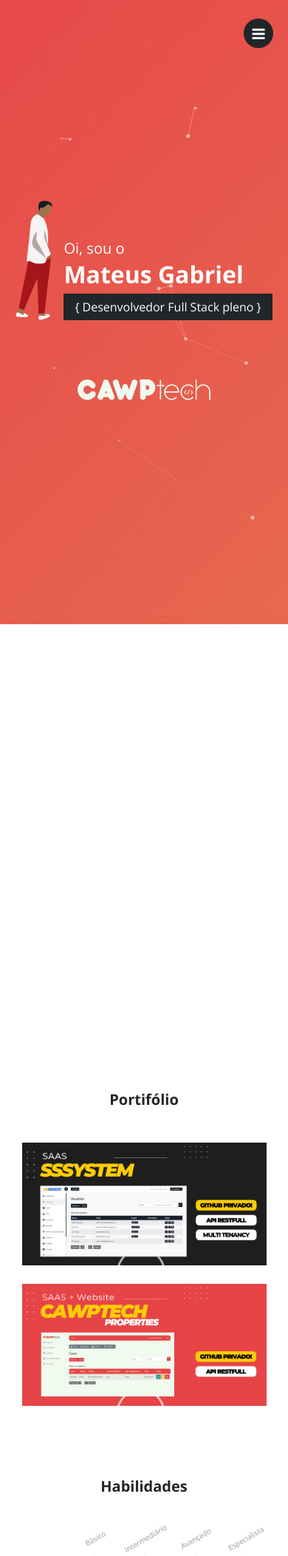
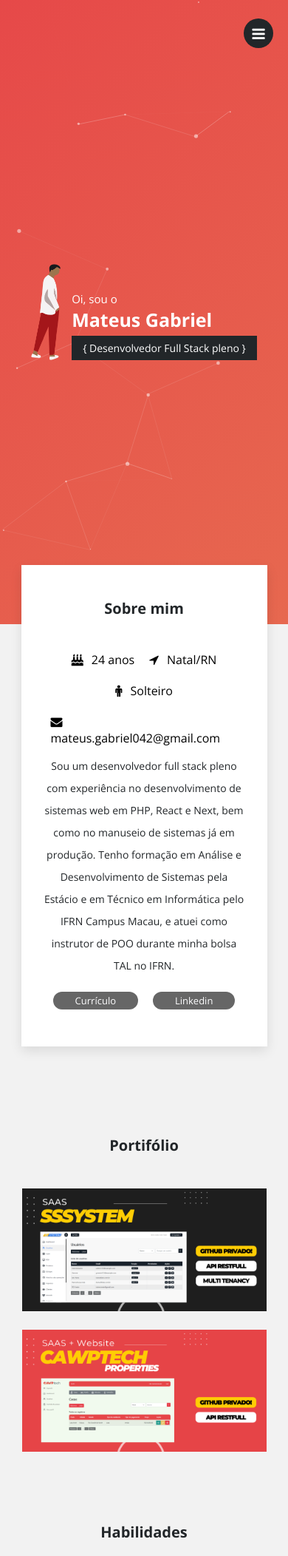
Before and after one commit to mateusgabriel042/meu-portfolio, a PHP site: page / in a window 390 px wide. Shown: the top 2104 px of the page at 74% size. Run offline with PHP 8.4, Linux system fonts and the light colour scheme.

Commit message:
manutencao da responsividade

```diff
--- a/assets/css/style.css
+++ b/assets/css/style.css
@@ -14,7 +14,7 @@
 *a formatacao aqui afetara todos os elementos
 *-------------------------------------------------------------------------------------
 */
-html, body {margin:0px; padding:0px; width:100%; height:100%;}
+html, body {margin:0px; padding:0px; width:100%; height:100%; background-color:rgba(0,0,0,0.05);}
 ul {float:left; margin:0px; padding:0px; list-style:none;}
 ul li {float:left;}
 a {text-decoration:none; cursor:pointer;}
@@ -109,36 +111,40 @@
 
 
 main {position:absolute; width:100%; top:0px; right:0px; display:flex; flex-wrap:wrap; justify-content:center;}
-main section {float:left; width:100%; margin-bottom:20px; display:flex; flex-wrap:wrap; border-radius:7px; padding:15px 25px;}
+main section {float:left; width:100%; margin-bottom:20px; display:flex; flex-wrap:wrap; padding:15px 25px;}
 main section h2 {float:left; width:100%; color:#222629; font-size:20px; margin-bottom:30px; padding:5px 0px; text-align:center;}
 main section h3 {float:left; width:100%; font-size:16px; color:#222629; margin-bottom:10px; text-align:center;}
 
 
 
 
-header {position: relative; top:0px; right:0px; float:left; width:100%; height:100vh; display:flex; align-items:center;
-	align-content:center;
-	justify-content:space-between;
-	padding:0px 10%;
-	flex-wrap:wrap;
+header {position: relative; top:0px; right:0px; float:left; width:100%; height:100vh;
 	background: linear-gradient(-45deg, #e9c46a, #e76f51, #e64548, #e1301d);
 	background-size: 400% 400%;
 	animation: gradient 10s ease infinite;
 }
-header div.area-left {position:absolute; display:flex; align-items:flex-end; align-content:flex-end;}
-header div.area-left img {margin-right:15px; width:50px;}
-header div.area-left label {color:#ffffff; font-size:20px;}
-header div.area-left h1 {color:#ffffff; margin-bottom:5px;}
-header div.area-left span {float:left; background-color:#222629; color:#ffffff; padding:7px 15px;}
-header div.area-right {position:absolute; right:9%; display:flex; justify-content:flex-end;}
+header div.content-header {position:absolute; left:0px; top:0px; width:100%; height:100%; display:flex; align-items:center;
+	flex-wrap: wrap;
+	align-content:center;
+	justify-content:space-around;
+	padding:0px;
+}
+header div.area-left {display:flex; align-items:flex-end; align-content:flex-end;}
+header div.area-left img {margin-right:15px; width:70px;}
+header div.area-left label {color:#ffffff; font-size:25px;}
+header div.area-left h1 {color:#ffffff; margin-bottom:5px; font-size:28px;}
+header div.area-left span {float:left; background-color:#222629; font-size:18px; color:#ffffff; padding:7px 15px;}
+header div.area-right {right:9%; display:flex; justify-content:flex-end;}
 header div.area-right img {width:250px;}
 
 @media (min-width:0px) and (max-width:680px) {
-
 	header {justify-content:center;}
-	header div.area-left {float:left; width:100%; justify-content:center; margin-top:-140px;}
-	header div.area-right {float:left; width:100%; justify-content: center; margin-top:210px; right:0%;}
-	header div.area-right img {width:180px;}
+	header div.area-left {width:100%; justify-content:center;}
+	header div.area-left img {width:40px;}
+	header div.area-left label {font-size:15px;}
+	header div.area-left h1 {font-size:25px;}
+	header div.area-left span {font-size:14px;}
+	header div.area-right {display:none;}
 }
 
 @media (min-width:681px) and (max-width:875px) {
@@ -164,7 +170,7 @@
 
 main section.about {transform:translateY(-80px) translateX(-100vw); opacity:0; width:70%; background-color:#ffffff; padding:40px 30px; display:flex; justify-content: center; flex-wrap:wrap; box-shadow:0px 6px 15px 0px rgba(0,0,0,0.1);}
 main section.about article {float:left; width:100%;}
-main section.about article ul.list-data-mg {float:left; width:100%; display:flex; justify-content:center; margin-bottom:10px;}
+main section.about article ul.list-data-mg {float:left; width:100%; display:flex; justify-content:center; margin-bottom:10px; flex-wrap:wrap;}
 main section.about article ul.list-data-mg li {margin:10px;}
 main section.about article ul.list-data-mg li i {margin-right:7px;}
 main section.about article p {float:left; width:100%; color:#222629; font-size:14px; margin-bottom:10px; line-height:30px; margin-top:-8px; text-align:center;}
--- a/assets/js/script.js
+++ b/assets/js/script.js
@@ -6,7 +6,8 @@
 		document.getElementById(id).classList.add('active');
 	}
 }
-$(window).scroll(function (event) {
+
+function verifyScroll(){
 	if($(window).scrollTop() <= 30){//caso o topo barra de navegacao seja menor do que 30px remove o background
 		if($("#nav-cv").hasClass('nav-white'))
 			$("#nav-cv").removeClass('nav-white');
@@ -16,51 +17,48 @@
 			$("#nav-cv").addClass('nav-white');
 	}
 
-	if($(window).scrollTop() > $('#about').scrollTop() + 150 && $(window).scrollTop() < $('#portfolio').scrollTop() + 500){
+	if($(window).scrollTop() > $('#about').offset().top - 200){
 		if(!$("#about").hasClass('show-about'))
 			$("#about").addClass('show-about');
 		changeBtnNav('btn-about')
 	}
 
-	if($(window).scrollTop() > $('#portfolio').scrollTop() + 500 && $(window).scrollTop() < $('#skills').scrollTop() + 1000){
+	if($(window).scrollTop() > $('#portfolio').offset().top - 120){
 		if(!$("#portfolio").hasClass('show-portfolio'))
 			$("#portfolio").addClass('show-portfolio');
 		changeBtnNav('btn-portfolio')
 	}
 
-	if($(window).scrollTop() > $('#skills').scrollTop() + 1000 && $(window).scrollTop() < $('#experience').scrollTop() + 1900){
+	if($(window).scrollTop() > $('#skills').offset().top - 50){
 		$('.chart__title').css({'display':'block'});
 		$('.chart__bar').css({'display':'flex'});
 		changeBtnNav('btn-skills')
 	}
 
-	if($(window).scrollTop() > $('#experience').scrollTop() + 1900 && $(window).scrollTop() < $('#formation').scrollTop() + 2300){
+	if($(window).scrollTop() > $('#experience').offset().top - 250){
 		if(!$("#experience").hasClass('show-experience'))
 			$("#experience").addClass('show-experience');
 		changeBtnNav('btn-experience')
 	}
 
-	if($(window).scrollTop() > $('#formation').scrollTop() + 2300 && $(window).scrollTop() < $('#certificates').scrollTop() + 2600){
+	if($(window).scrollTop() > $('#formation').offset().top - 340){
 		if(!$("#formation").hasClass('show-formation'))
 			$("#formation").addClass('show-formation');
 		changeBtnNav('btn-formation')
 	}
 
-	if($(window).scrollTop() > $('#certificates').scrollTop() + 2600){
+	if($(window).scrollTop() > $('#certificates').offset().top  - 450){
 		if(!$("#certificates").hasClass('show-certificates'))
 			$("#certificates").addClass('show-certificates');
 		changeBtnNav('btn-certificate')
 	}
+}
 
-
-});
 $(document).ready(function(){
-	/*function closeNavByClickingItemMobile(){
-		if($("#nav-cv ul").css("display") != "none" && $(window).width() <= 640)
-			$("#nav-cv ul").css({"display":"none"});
-	}*/
-
-
+	verifyScroll();
+	$(window).scroll(function () {
+		verifyScroll();
+	});
 
 	$("#btn-about").click(function(){
 		$('html, body').animate({scrollTop: $('#about').offset().top - 200}, 500);
--- a/index.html
+++ b/index.html
@@ -25,6 +25,7 @@
 			<button type="button" class="toggle-nav" id="btn-toogle-nav"><i class="fa">&#xf0c9;</i></button>
 
 			<header id="header">
+				<div class="content-header">
 						<!--
 					<div class="redes-sociais">
 						<a target="_blank" href="https://github.com/mateusgabriel042"><i class="fa">&#xf113;</i></a>
@@ -43,6 +44,7 @@
 					</div>
 					<div class="area-right">
 						<img src="assets/img/logos/logo_main_white_sm.png" alt="" />
+					</div>
 				</div>
 			</header>
 
@@ -130,72 +132,7 @@
 					</li>
 				</ul>
 			</section>
-			<!--<section class="splide portfolio" id="portfolio">
-				<h2>Portifólio</h2>
-				<div class="splide__track">
-					<ul class="splide__list">
-						<li class="splide__slide portfolio-1">
-							<img src="assets/img/portfolio/sssystem.png" alt="" />
 
-							<div class="box-desc-project">
-								<div class="background-box-desc-project"></div>
-								<div class="text-desc-project">
-									<h1>SSSystem</h1>
-									<p>
-										Um software de gerenciamento de vendas e estoque voltado para lojas varejistas.
-										O sistema apresenta diversas funcionalidades, incluindo o cadastro de produtos e lojas,
-										controle de estoque, prospecção de clientes e solicitação de produtos entre lojas.
-										Também foi criado um painel de totem para listagem dos produtos, como promoções e horários de funcionamento,
-										com o objetivo de melhorar a experiência do cliente e aumentar as vendas das lojas.
-									</p>
-
-									<a href="https://www.behance.net/gallery/168486877/SSSystem" target="_blank">Analisar</a>
-								</div>
-								<ul class="list-techs">
-									<li><img src="assets/img/skills/html5.png" alt="" /></li>
-									<li><img src="assets/img/skills/css3.png" alt="" /></li>
-									<li><img src="assets/img/skills/bootstrap.png" alt="" /></li>
-									<li><img src="assets/img/skills/php8.png" style="height: 10px;" alt="" /></li>
-									<li><img src="assets/img/skills/laravel.png" alt="" /></li>
-									<li><img src="assets/img/skills/mysql.png" style="height: 14px;" alt="" /></li>
-									<li><img src="assets/img/skills/react.png" alt="" /></li>
-									<li><img src="assets/img/skills/git.png" alt="" /></li>
-								</ul>
-							</div>
-						</li>
-
-						<li class="splide__slide portfolio-2">
-							<img src="assets/img/portfolio/cawptech_properties.png" alt="" />
-							<div class="box-desc-project">
-								<div class="background-box-desc-project"></div>
-								<div class="text-desc-project">
-									<h1>CAWPTech properties</h1>
-									<p>
-										O sistema proposto é um website para alugar e vender diversos tipos de itens,
-										com funcionalidades como busca por filtros, cadastro de itens com informações
-										e fotos, e um painel de controle para gerenciamento de transações e interação
-										com clientes. Com um design moderno e intuitivo, o sistema oferece uma
-										solução prática e confiável para quem busca alugar ou vender itens de maneira eficiente.
-									</p>
-
-									<a href="https://www.behance.net/gallery/168529611/CAWPTech-Properties" target="_blank">Analisar</a>
-								</div>
-								<ul class="list-techs">
-									<li><img src="assets/img/skills/html5.png" alt="" /></li>
-									<li><img src="assets/img/skills/css3.png" alt="" /></li>
-									<li><img src="assets/img/skills/bootstrap.png" alt="" /></li>
-									<li><img src="assets/img/skills/php8.png" style="height: 10px;" alt="" /></li>
-									<li><img src="assets/img/skills/laravel.png" alt="" /></li>
-									<li><img src="assets/img/skills/mysql.png" style="height: 14px;" alt="" /></li>
-									<li><img src="assets/img/skills/react.png" alt="" /></li>
-									<li><img src="assets/img/skills/nextjs.png" style="height: 12px;" alt="" /></li>
-									<li><img src="assets/img/skills/git.png" alt="" /></li>
-								</ul>
-							</div>
-						</li>
-					</ul>
-				</div>
-			</section>-->
 
 			<section class="skills" id="skills">
 				<h2>Habilidades</h2>
@@ -404,7 +341,23 @@
 						<label class="locale"><i class="fa">&#xf041;</i>IFRN - Campus Macau</label>
 					</li>
 				</ul>
+				<!--Waves Container-->
+				<div class="area-waves">
+					<svg class="waves" xmlns="http://www.w3.org/2000/svg" xmlns:xlink="http://www.w3.org/1999/xlink" viewBox="0 24 150 28" preserveAspectRatio="none" shape-rendering="auto">
+						<defs>
+							<path id="gentle-wave" d="M-160 44c30 0 58-18 88-18s 58 18 88 18 58-18 88-18 58 18 88 18 v44h-352z" />
+						</defs>
+						<g class="parallax">
+							<use xlink:href="#gentle-wave" x="48" y="0" fill="rgba(255,255,255,0.7" />
+							<use xlink:href="#gentle-wave" x="48" y="3" fill="rgba(255,255,255,0.5)" />
+							<use xlink:href="#gentle-wave" x="48" y="5" fill="rgba(255,255,255,0.3)" />
+							<use xlink:href="#gentle-wave" x="48" y="7" fill="#fff" />
+						</g>
+					</svg>
+				</div>
 			</section>
+
+
 
 			<section class="certificates" id="certificates">
 				<h2>Certificados</h2>
```
Also changed, not shown: other parts of assets/css/style.css (+55 -10 lines). Lines whose indentation alone changed are shown as unchanged.
